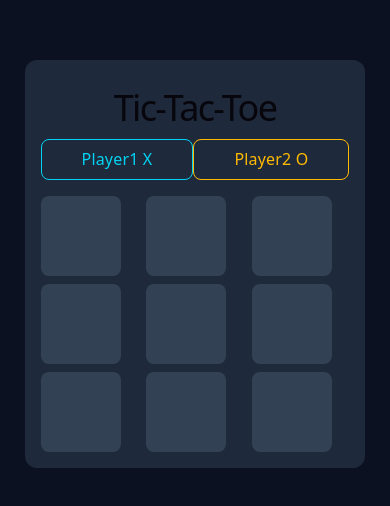
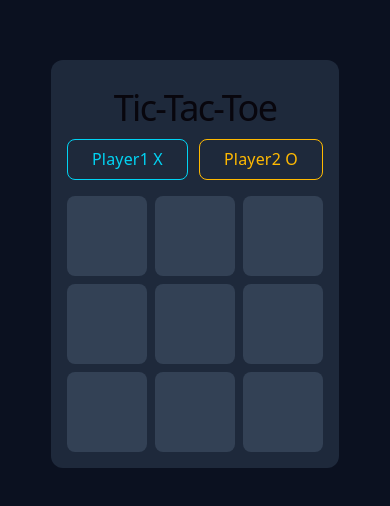
Before and after one commit to abhiky21/tic-tac-toe, a React (Vite) app: page / in a window 390 px wide. Shown: the part 158-664 px from the top of the page. Built offline with nearby package versions, Linux system fonts and the light colour scheme.

Commit message:
Update button padding for improved responsiveness in player indicators

```diff
--- a/src/App.jsx
+++ b/src/App.jsx
@@ -62,12 +62,12 @@ function App() {
 
         <div className="flex justify-between mb-4 ">
           <div
-            className={` text-amber-400 py-2 px-10 rounded-lg border border-amber-400 ${currentPlayer === "X" ? "text-cyan-400 border-cyan-400" : ""}`}
+            className={` text-amber-400 py-2 px-6 md:px-10 rounded-lg border border-amber-400 ${currentPlayer === "X" ? "text-cyan-400 border-cyan-400" : ""}`}
           >
             Player1 X
           </div>
           <div
-            className={` text-amber-400 py-2 px-10 rounded-lg border border-amber-400 ${currentPlayer === "O" ? "text-cyan-400 border-cyan-400" : ""}`}
+            className={` text-amber-400 py-2 px-6 md:px-10 rounded-lg border border-amber-400 ${currentPlayer === "O" ? "text-cyan-400 border-cyan-400" : ""}`}
           >
             Player2 O
           </div>
```
